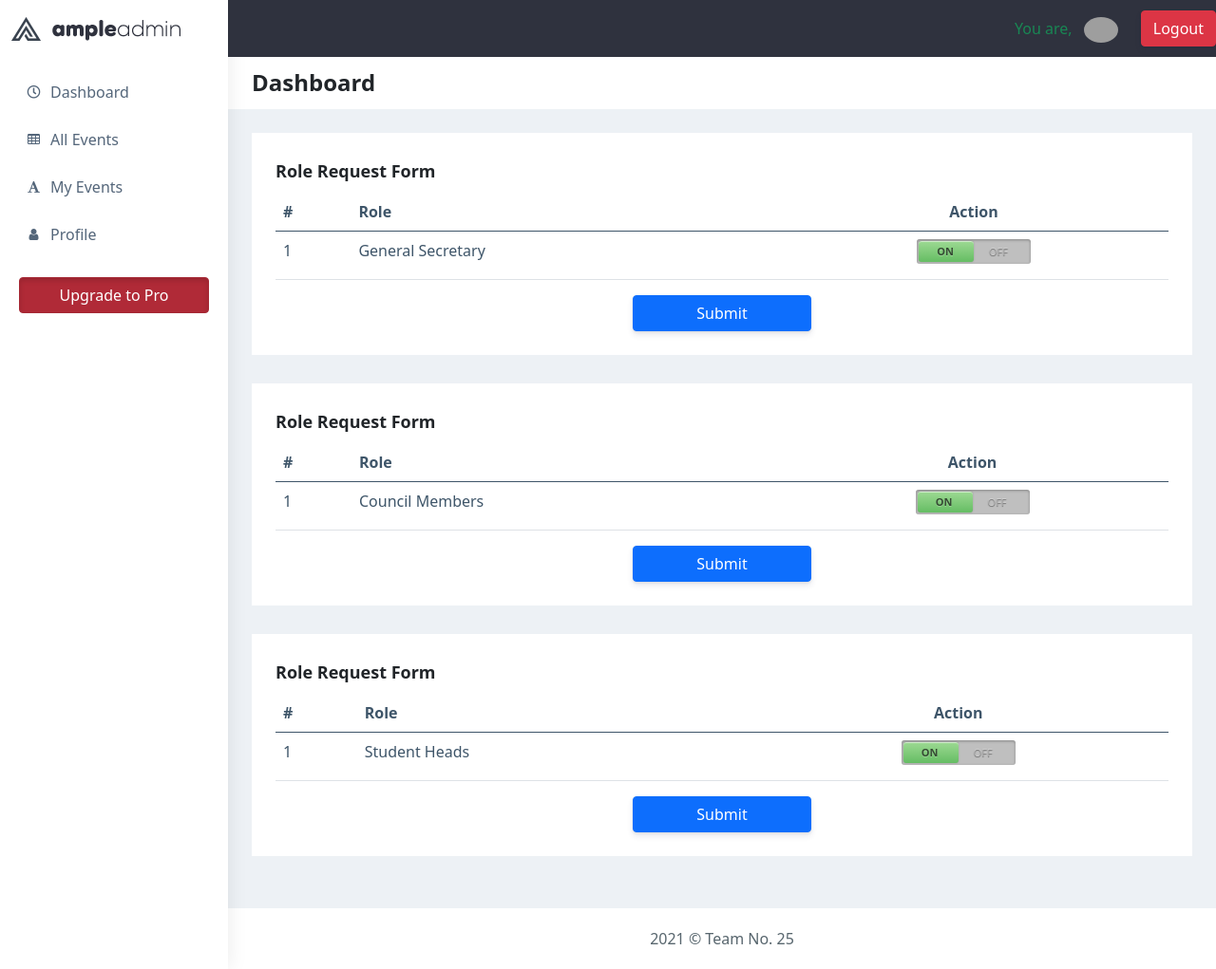
After one commit to ChaudharyAnshul/Event-Management-System, a Django app: page /studentRoleRequest in a window 1280 px wide. The commit adds this page. Shown: the whole page at 95% size. Run offline with Django 3.2, Linux system fonts and the light colour scheme; parts of the project's set-up code (start-up, migrations or seed data) failed here and were passed over; some libraries are stand-ins or nearby versions; grey boxes are pictures that could not be loaded.

Commit message:
student manage role done

```diff
--- a/events/urls.py
+++ b/events/urls.py
@@ -33,4 +33,8 @@ urlpatterns = [
     path('myEvents', views.myEvents, name='myEvents'),
     path('myEvents/<eventId>', views.myEventsDetail, name='myEventsDetail'),
     path('allevents/<eventId>', views.event, name='event'),
+    path('manageRole', views.manageRole, name='manageRole'),
+    path('studentRoleRequest', views.studentRoleRequest, name='studentRoleRequest'),
+    path('studentApproveRequest', views.studentApproveRequest, name='studentApproveRequest'),
+
 ]
--- a/events/views.py
+++ b/events/views.py
@@ -313,3 +313,13 @@ def myEventsDetail(request, eventId):
         user_data.update({'event':event})
         user_data.update({'reg':False})
         return render(request, 'Dashboard/event.html',user_data)
+
+
+def manageRole(request):
+    return render(request, 'Dashboard/manageRole.html')
+
+def studentRoleRequest(request):
+    return render(request, 'Dashboard/studentRoleRequest.html')
+
+def studentApproveRequest(request):
+    return render(request, 'Dashboard/studentApproveRequest.html')
--- /dev/null
+++ b/static/css/Dashboard/studentRoleRequest.css
@@ -0,0 +1,96 @@
+.container {
+    margin: 0 auto;
+    padding: 90px 0;
+    width: 400px;
+    background-color: false;
+    background-image: -webkit-gradient(radial, center center, 0, center center, 460, color-stop(0%, rgba(255, 255, 255, 0.1)), color-stop(100%, transparent));
+    background-image: -webkit-radial-gradient(center, cover, rgba(255, 255, 255, 0.1), transparent);
+    background-image: -moz-radial-gradient(center, cover, rgba(255, 255, 255, 0.1), transparent);
+    background-image: -ms-radial-gradient(center, cover, rgba(255, 255, 255, 0.1), transparent);
+    background-image: -o-radial-gradient(center, cover, rgba(255, 255, 255, 0.1), transparent);
+    background-image: radial-gradient(center, cover, rgba(255, 255, 255, 0.1), transparent);
+  }
+
+  .switch {
+    position: relative;
+    height: 26px;
+    width: 120px;
+    margin: 0px auto;
+    background: rgba(0, 0, 0, 0.25);
+    border-radius: 3px;
+    -webkit-box-shadow: inset 0 1px 3px rgba(0, 0, 0, 0.3), 0 1px rgba(255, 255, 255, 0.1);
+    box-shadow: inset 0 1px 3px rgba(0, 0, 0, 0.3), 0 1px rgba(255, 255, 255, 0.1);
+  }
+
+  .switch-label {
+    position: relative;
+    z-index: 2;
+    float: left;
+    width: 58px;
+    line-height: 26px;
+    font-size: 11px;
+    color: rgba(255, 255, 255, 0.35);
+    text-align: center;
+    text-shadow: 0 1px 1px rgba(0, 0, 0, 0.45);
+    cursor: pointer;
+  }
+  .switch-label:active {
+    font-weight: bold;
+  }
+
+  .switch-label-off {
+    padding-left: 2px;
+  }
+
+  .switch-label-on {
+    padding-right: 2px;
+  }
+
+
+  .switch-input {
+    display: none;
+  }
+  .switch-input:checked + .switch-label {
+    font-weight: bold;
+    color: rgba(0, 0, 0, 0.65);
+    text-shadow: 0 1px rgba(255, 255, 255, 0.25);
+    -webkit-transition: 0.15s ease-out;
+    -moz-transition: 0.15s ease-out;
+    -ms-transition: 0.15s ease-out;
+    -o-transition: 0.15s ease-out;
+    transition: 0.15s ease-out;
+    -webkit-transition-property: color, text-shadow;
+    -moz-transition-property: color, text-shadow;
+    -ms-transition-property: color, text-shadow;
+    -o-transition-property: color, text-shadow;
+    transition-property: color, text-shadow;
+  }
+  .switch-input:checked + .switch-label-on ~ .switch-selection {
+    left: 60px;
+    /* Note: left: 50%; doesn't transition in WebKit */
+  }
+
+  .switch-selection {
+    position: absolute;
+    z-index: 1;
+    top: 2px;
+    left: 2px;
+    display: block;
+    width: 58px;
+    height: 22px;
+    border-radius: 3px;
+    background-color: #65bd63;
+    background-image: -webkit-gradient(linear, left top, left bottom, color-stop(0%, #9dd993), color-stop(100%, #65bd63));
+    background-image: -webkit-linear-gradient(top, #9dd993, #65bd63);
+    background-image: -moz-linear-gradient(top, #9dd993, #65bd63);
+    background-image: -ms-linear-gradient(top, #9dd993, #65bd63);
+    background-image: -o-linear-gradient(top, #9dd993, #65bd63);
+    background-image: linear-gradient(top, #9dd993, #65bd63);
+    -webkit-box-shadow: inset 0 1px rgba(255, 255, 255, 0.5), 0 0 2px rgba(0, 0, 0, 0.2);
+    box-shadow: inset 0 1px rgba(255, 255, 255, 0.5), 0 0 2px rgba(0, 0, 0, 0.2);
+    -webkit-transition: left 0.15s ease-out;
+    -moz-transition: left 0.15s ease-out;
+    -ms-transition: left 0.15s ease-out;
+    -o-transition: left 0.15s ease-out;
+    transition: left 0.15s ease-out;
+  }
--- a/templates/Dashboard/base.html
+++ b/templates/Dashboard/base.html
@@ -192,7 +192,7 @@
                             </a>
                         </li>
                         <li class="sidebar-item">
-                            <a class="sidebar-link waves-effect waves-dark sidebar-link" href="#"
+                            <a class="sidebar-link waves-effect waves-dark sidebar-link" href="{% url 'manageRole' %}"
                             aria-expanded="false" style="text-decoration: none;">
                             <i class="fa fa-user" aria-hidden="true"></i>
                             <span class="hide-menu">Manage Role</span>
--- /dev/null
+++ b/templates/Dashboard/studentRoleRequest.html
@@ -0,0 +1,143 @@
+{% extends 'Dashboard/base.html' %}
+{% load static %}
+
+{% block head %}
+<link rel="stylesheet" href="{% static 'css/Dashboard/studentRoleRequest.css' %}">
+{% endblock %}
+
+{% block content %}
+<div class="row">
+    <div class="col-md-12 col-lg-12 col-sm-12 col-xs-12">
+        <div class="white-box">
+            <h3 class="box-title">Role Request Form</h3>
+            <form class="form-horizontal form-material">
+                <div class="table-responsive">
+                    <table class="table text-nowrap">
+                        <thead>
+                            <tr>
+                                <th class="border-top-0">#</th>
+                                <th class="border-top-0">Role</th>
+                                <th class="border-top-0" style="text-align: center;">Action</th>
+
+                            </tr>
+                        </thead>
+                        <tbody>
+                            <tr>
+                                <td>1</td>
+                                <td>General Secretary</td>
+                                <td>
+                                    <input type="text" name="gs" value="GS" disabled style="display: none;">
+                                    <div class="switch">
+                                        <input type="radio" class="switch-input" name="accept_requests" value="True"
+                                            id="gs1" checked>
+                                        <label for="gs1" class="switch-label switch-label-off">ON</label>
+                                        <input type="radio" class="switch-input" name="accept_requests" value="False"
+                                            id="gs2">
+                                        <label for="gs2" class="switch-label switch-label-on">OFF</label>
+                                        <span class="switch-selection"></span>
+                                    </div>
+                                </td>
+                            </tr>
+
+
+                        </tbody>
+                    </table>
+                </div>
+                <div class="btn-wrapper " style="text-align: center;">
+                    <button type="submit" class="btn btn-primary" style="width: 20%;">Submit</button>
+                </div>
+            </form>
+        </div>
+    </div>
+</div>
+
+<div class="row">
+    <div class="col-md-12 col-lg-12 col-sm-12 col-xs-12">
+        <div class="white-box">
+            <h3 class="box-title">Role Request Form</h3>
+            <form class="form-horizontal form-material">
+                <div class="table-responsive">
+                    <table class="table text-nowrap">
+                        <thead>
+                            <tr>
+                                <th class="border-top-0">#</th>
+                                <th class="border-top-0">Role</th>
+                                <th class="border-top-0" style="text-align: center;">Action</th>
+
+                            </tr>
+                        </thead>
+                        <tbody>
+                            <tr>
+                                <td>1</td>
+                                <td>Council Members</td>
+                                <td>
+                                    <input type="text" name="council_member" value="Council Member" disabled style="display: none;">
+                                    <div class="switch">
+                                        <input type="radio" class="switch-input" name="accept_requests" value="True"
+                                            id="council_member1" checked>
+                                        <label for="council_member1" class="switch-label switch-label-off">ON</label>
+                                        <input type="radio" class="switch-input" name="accept_requests" value="False"
+                                            id="council_member2">
+                                        <label for="council_member2" class="switch-label switch-label-on">OFF</label>
+                                        <span class="switch-selection"></span>
+                                    </div>
+                                </td>
+                            </tr>
+
+
+                        </tbody>
+                    </table>
+                </div>
+                <div class="btn-wrapper " style="text-align: center;">
+                    <button type="submit" class="btn btn-primary" style="width: 20%;">Submit</button>
+                </div>
+            </form>
+        </div>
+    </div>
+</div>
+
+<div class="row">
+    <div class="col-md-12 col-lg-12 col-sm-12 col-xs-12">
+        <div class="white-box">
+            <h3 class="box-title">Role Request Form</h3>
+            <form class="form-horizontal form-material">
+                <div class="table-responsive">
+                    <table class="table text-nowrap">
+                        <thead>
+                            <tr>
+                                <th class="border-top-0">#</th>
+                                <th class="border-top-0">Role</th>
+                                <th class="border-top-0" style="text-align: center;">Action</th>
+
+                            </tr>
+                        </thead>
+                        <tbody>
+                            <tr>
+                                <td>1</td>
+                                <td>Student Heads</td>
+                                <td>
+                                    <input type="text" name="student_head" value="Student Head" disabled style="display: none;">
+                                    <div class="switch">
+                                        <input type="radio" class="switch-input" name="accept_requests" value="True"
+                                            id="student_head1" checked>
+                                        <label for="student_head1" class="switch-label switch-label-off">ON</label>
+                                        <input type="radio" class="switch-input" name="accept_requests" value="False"
+                                            id="student_head2">
+                                        <label for="student_head2" class="switch-label switch-label-on">OFF</label>
+                                        <span class="switch-selection"></span>
+                                    </div>
+                                </td>
+                            </tr>
+
+
+                        </tbody>
+                    </table>
+                </div>
+                <div class="btn-wrapper " style="text-align: center;">
+                    <button type="submit" class="btn btn-primary" style="width: 20%;">Submit</button>
+                </div>
+            </form>
+        </div>
+    </div>
+</div>
+{% endblock %}
```
Also changed, not shown: static/css/Dashboard/manageRole.css (added, +8 -0 lines), templates/Dashboard/manageRole.html (added, +31 -0 lines), templates/Dashboard/studentApproveRequest.html (added, +73 -0 lines), static/css/Dashboard/studentApproveRequest.css (added).
